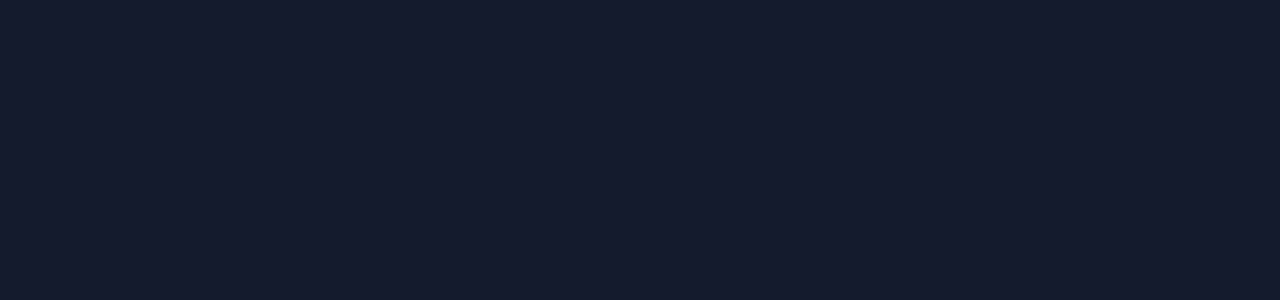
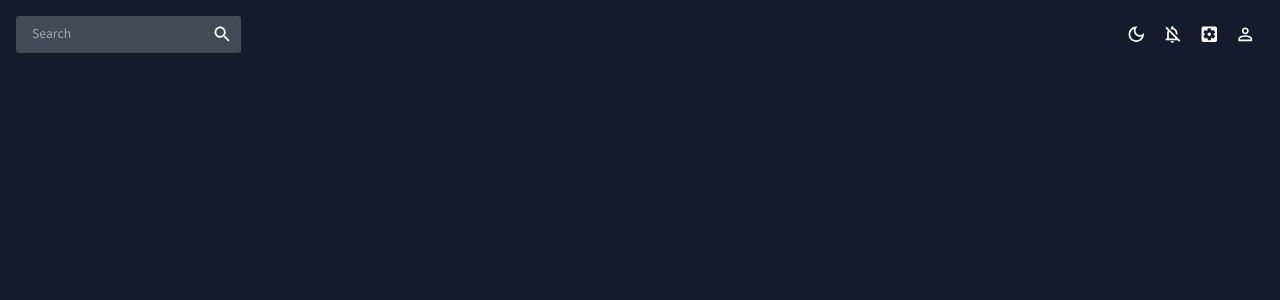
Before and after one commit to BosnaM00/admin-dashboard, a React (Create React App) app: page / in a window 1280 px wide. Shown: the top 300 px of the page. Built offline with nearby package versions, Linux system fonts and the light colour scheme.

Commit message:
add topbar functionality

```diff
--- a/src/App.js
+++ b/src/App.js
@@ -1,5 +1,6 @@
 import { ColorModeContext, useMode } from "./therme";
 import { CssBaseline, ThemeProvider } from "@mui/material";
+import Topbar from "./scenes/global/Topbar";
 
 function App() {
   const [theme, colorMode] = useMode();
@@ -9,6 +10,7 @@
         <CssBaseline />
         <div className="app">
           <main className="content">
+            <Topbar />
           </main>
         </div>
       </ThemeProvider>
--- a/src/scenes/global/Topbar.jsx
+++ b/src/scenes/global/Topbar.jsx
@@ -1,5 +1,53 @@
+import { Box, IconButton, useTheme } from "@mui/material";
+import { useContext } from "react";
+import { ColorModeContext, tokens } from "../../therme";
+import { InputBase } from "@mui/material";
+import LightModeOutlinedIcon from '@mui/icons-material/LightModeOutlined';
+import DarkModeOutlinedIcon from '@mui/icons-material/DarkModeOutlined';
+import NotificationsOffOutlinedIcon from '@mui/icons-material/NotificationsOffOutlined';
+import PersonOutlineOutlinedIcon from '@mui/icons-material/PersonOutlineOutlined';
+import NotificationsIcon from '@mui/icons-material/Notifications';
+import SettingsApplicationsIcon from '@mui/icons-material/SettingsApplications';
+import SearchIcon from '@mui/icons-material/Search';
+
 const Topbar = () => {
-    return <div>Topbar</div>
+    const theme = useTheme();
+    const colors = tokens(theme.palette.mode);
+    const colorMode = useContext(ColorModeContext);
+
+    return (
+        <Box display="flex" justifyContent="space-between" p={2}>
+            <Box
+                display="flex"
+                backgroundColor={colors.primary[400]}
+                borderRadius="3px"
+            >
+                <InputBase sx={{ ml: 2, flex: 1}} placeholder="Search"/>
+                <IconButton type="button" sx={({ p: 1})}>
+                    <SearchIcon />
+                </IconButton>
+            </Box>
+
+            <Box display="flex">
+                <IconButton onClick={colorMode.toggleColorMode}>
+                    {theme.palette.mode === "dark" ? (
+                        <DarkModeOutlinedIcon />
+                    ) : (
+                        <LightModeOutlinedIcon />
+                    )}
+                </IconButton>
+                <IconButton>
+                        <NotificationsOffOutlinedIcon />
+                </IconButton>
+                <IconButton>
+                        <SettingsApplicationsIcon />
+                </IconButton>
+                <IconButton>
+                        <PersonOutlineOutlinedIcon />
+                </IconButton>
+            </Box>
+        </Box>
+    )
 }
 
 export default Topbar;
```
